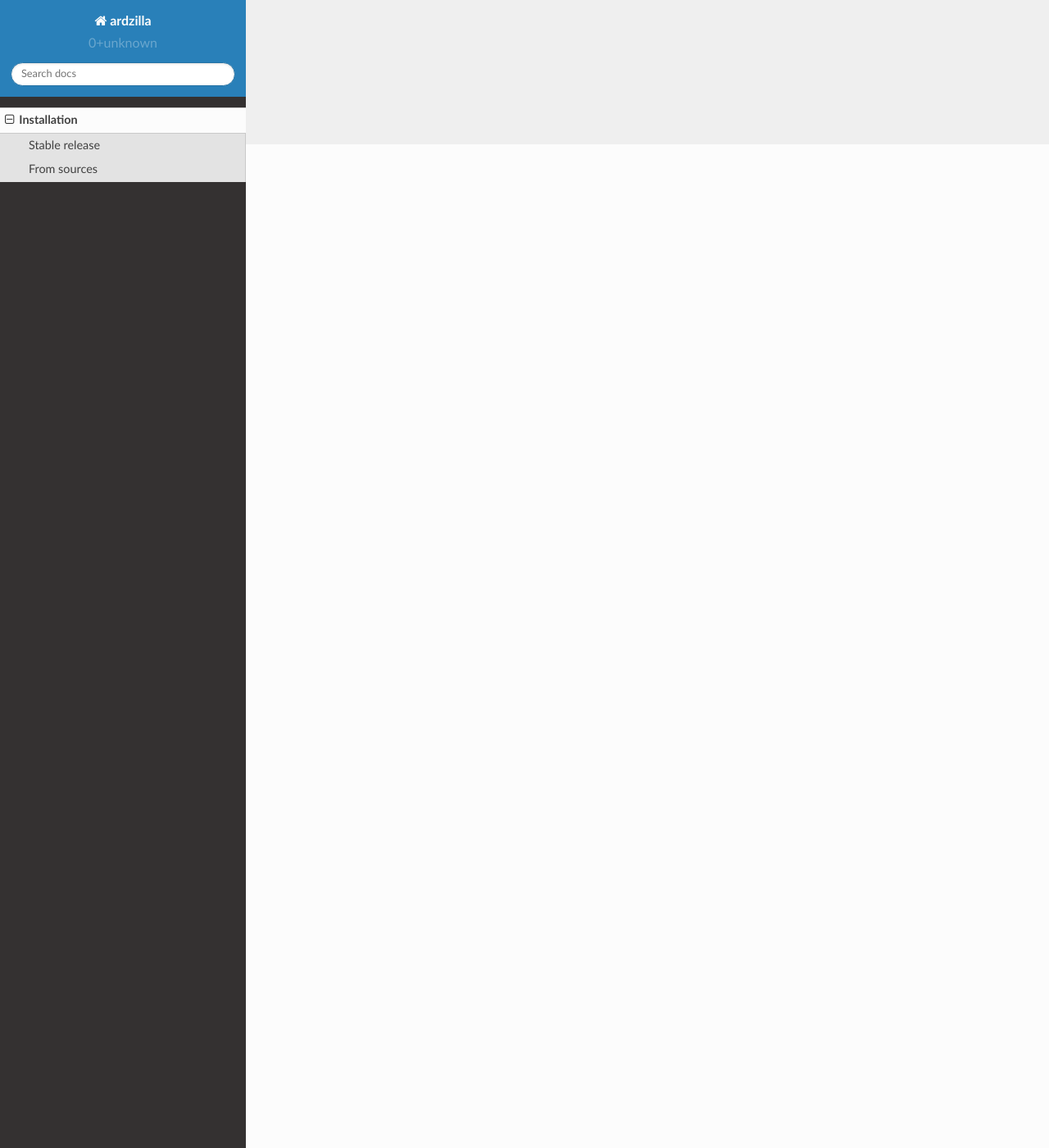
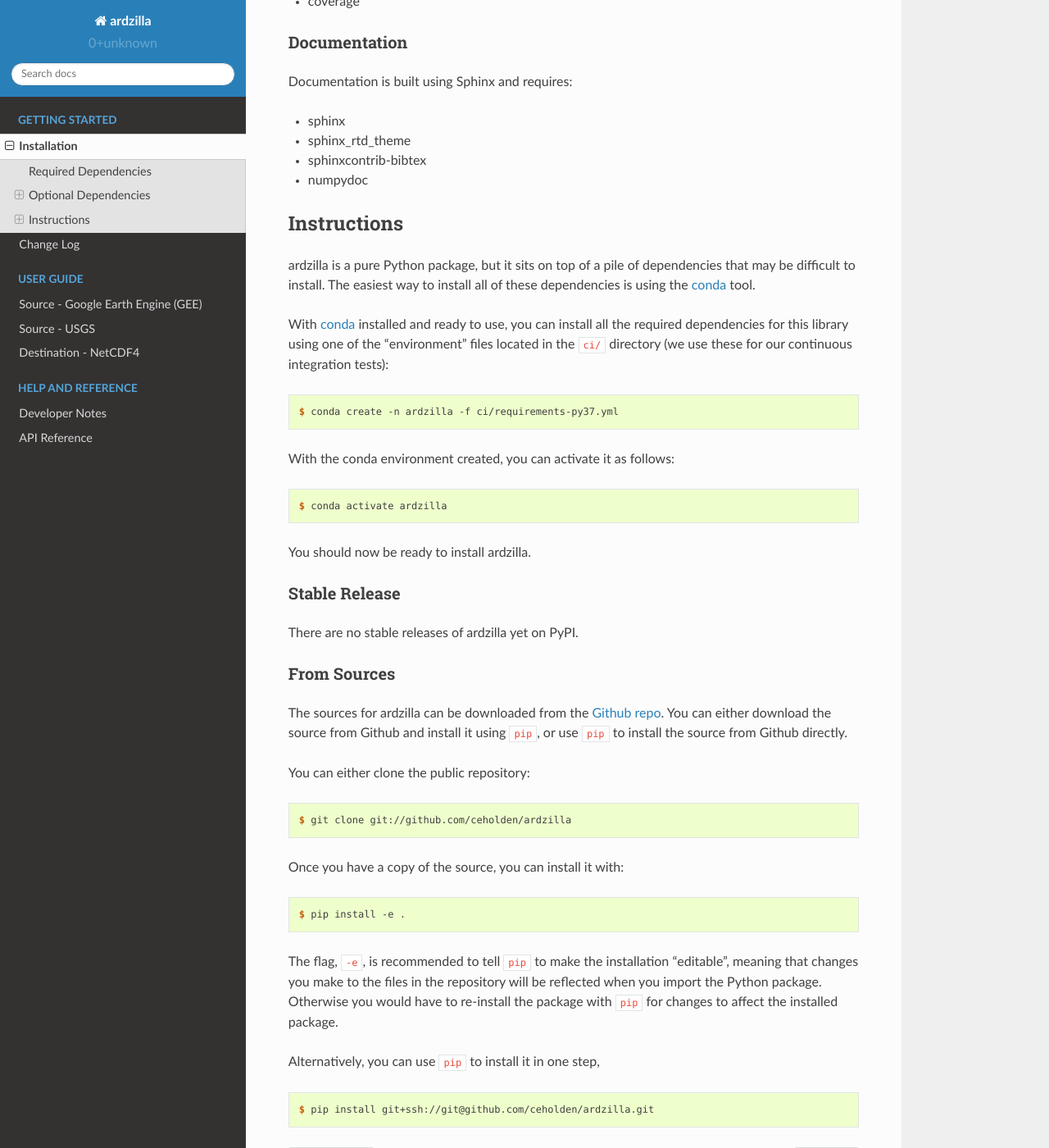
Before and after one commit to ceholden/cedar-datacube, a Sphinx documentation site: the page built from docs/source/install.rst, in a window 1280 px wide and 1400 px high, scrolled down 1224 px. Shown: the whole window at 82% size. Built offline with Sphinx 7.4.7 and the Read the Docs theme 2.0.0, drawn with Linux system fonts in a browser that asks for light colours; some of the changed text lies outside the part shown.

Commit message:
Skeleton of docs

```diff
--- /dev/null
+++ b/docs/source/dev.rst
@@ -0,0 +1,71 @@
+.. _dev:
+
+===============
+Developer Notes
+===============
+
+Documentation
+=============
+
+We use Sphinx to generate documentation. Docstrings will be parsed using
+the Napoleon Sphinx extension and should follow the `NumPy style`_ shown in
+Napoleon's docs, which is based on the full `Numpy Style Guide`_. This is
+the same style used by `scikit-learn`_ and xarray_, for example.
+
+
+API Doc
+-------
+
+When adding new modules, update the API docs for the new code:
+
+.. code-block:: console
+
+   cd docs/
+   sphinx-apidoc -f -e -o source/ardzilla ../ardzilla
+
+HTML
+----
+
+The build process for HTML can be run using ``make``:
+
+.. code-block:: console
+
+   cd docs/
+   make html
+
+The output HTML files will be put in ``docs/build/html/``.
+
+Testing
+=======
+
+We use pytest_ to run our unit and integration tests, and rely on the
+following plugins:
+
+- pytest-cov
+- pytest-lazy-fixture
+- pytest-runner
+
+See pytest's documentation for full details on how to run it, but one example
+of how to run tests might be:
+
+.. code-block:: console
+
+   pytest -r ardzilla/ --cov=ardzilla/ --cov-report=term
+
+
+This command will run the tests, measure the test coverage against the lines of
+code in the ardzilla package, and report the coverage summary statistics to
+the terminal.
+
+Continuous Integration
+======================
+
+We use `Travis CI`_ for continuous integration testing.
+
+
+.. _xarray: http://xarray.pydata.org
+.. _scikit-learn: https://scikit-learn.org
+.. _Numpy Style Guide: https://github.com/numpy/numpy/blob/master/doc/HOWTO_DOCUMENT.rst.txt
+.. _Numpy Style: https://sphinxcontrib-napoleon.readthedocs.io/en/latest/index.html
+.. _pytest: https://docs.pytest.org
+.. _Travis CI: https://docs.travis-ci.com/
--- a/docs/source/history.rst
+++ b/docs/source/history.rst
@@ -1 +1,3 @@
-.. include:: ../HISTORY.rst
+.. _history:
+
+.. include:: ../../CHANGELOG.rst
--- a/docs/source/install.rst
+++ b/docs/source/install.rst
@@ -4,29 +4,105 @@
 Installation
 ============
 
+Required Dependencies
+---------------------
 
-Stable release
---------------
+The core dependencies are:
 
-To install ardzilla, run this command in your terminal:
+- Python 3.6 or later
+- `dask <http://dask.pydata.org>`__
+- `distributed <http://distributed.dask.org>`__
+- numpy
+- pandas
+- xarray
+- toolz
+- affine
+- rasterio (>=1.0.14)
+- pyyaml
+
+Optional Dependencies
+---------------------
+
+Google Earth Engine (GEE)
+~~~~~~~~~~~~~~~~~~~~~~~~~
+
+To enable any of the capabilities of ardzilla that relate to the Google Earth
+Engine, including downloading ARD from the GEE, you will need the following:
+
+- appmode
+- google-api-python-client
+- earthengine-api
+- google-auth-httplib2
+- google-auth-oauthlib
+
+Command Line Interface
+~~~~~~~~~~~~~~~~~~~~~~
+
+For the command line interface, the following are also required:
+
+- click
+- click-plugins
+- cligj (>=0.5)
+
+Tests
+~~~~~
+
+We use pytest to run the tests in this package, and require:
+
+- pytest
+- pytest-cov
+- pytest-lazy-fixture
+- coverage
+
+Documentation
+~~~~~~~~~~~~~
+
+Documentation is built using Sphinx and requires:
+
+- sphinx
+- sphinx_rtd_theme
+- sphinxcontrib-bibtex
+- numpydoc
+
+
+Instructions
+------------
+
+ardzilla is a pure Python package, but it sits on top of a pile of dependencies
+that may be difficult to install. The easiest way to install all of these
+dependencies is using the conda_ tool.
+
+With conda_ installed and ready to use, you can install all the required
+dependencies for this library using one of the "environment" files located in
+the ``ci/`` directory (we use these for our continuous integration tests):
 
 .. code-block:: console
 
-    $ pip install ardzilla
-
-This is the preferred method to install ardzilla, as it will always install the most recent stable release.
-
-If you don't have `pip`_ installed, this `Python installation guide`_ can guide
-you through the process.
-
-.. _pip: https://pip.pypa.io
-.. _Python installation guide: http://docs.python-guide.org/en/latest/starting/installation/
+   $ conda create -n ardzilla -f ci/requirements-py37.yml
 
 
-From sources
-------------
+With the conda environment created, you can activate it as follows:
 
-The sources for ardzilla can be downloaded from the `Github repo`_.
+.. code-block:: console
+
+   $ conda activate ardzilla
+
+You should now be ready to install ardzilla.
+
+
+Stable Release
+~~~~~~~~~~~~~~
+
+There are no stable releases of ardzilla yet on PyPI.
+
+
+From Sources
+~~~~~~~~~~~~
+
+The sources for ardzilla can be downloaded from the `Github repo`_. You can
+either download the source from Github and install it using ``pip``, or use
+``pip`` to install the source from Github directly.
+
 
 You can either clone the public repository:
 
@@ -34,18 +110,24 @@
 
     $ git clone git://github.com/ceholden/ardzilla
 
-Or download the `tarball`_:
-
-.. code-block:: console
-
-    $ curl  -OL https://github.com/ceholden/ardzilla/tarball/master
-
 Once you have a copy of the source, you can install it with:
 
 .. code-block:: console
 
-    $ python setup.py install
+    $ pip install -e .
+
+The flag, ``-e``, is recommended to tell ``pip`` to make the installation
+"editable", meaning that changes you make to the files in the repository
+will be reflected when you import the Python package. Otherwise you would
+have to re-install the package with ``pip`` for changes to affect the installed
+package.
+
+Alternatively, you can use ``pip`` to install it in one step,
+
+.. code-block:: console
+
+   $ pip install git+ssh://git@github.com/ceholden/ardzilla.git
 
 
+.. _conda: http://conda.io
 .. _Github repo: https://github.com/ceholden/ardzilla
-.. _tarball: https://github.com/ceholden/ardzilla/tarball/master
--- /dev/null
+++ b/docs/source/netcdf4.rst
@@ -0,0 +1,7 @@
+.. _netcdf4:
+
+=====================
+Destination - NetCDF4
+=====================
+
+Write ARD to NetCDF4
--- /dev/null
+++ b/docs/source/usgs.rst
@@ -0,0 +1,8 @@
+.. _usgs:
+
+=============
+Source - USGS
+=============
+
+Currently not implemented, but you can use the tools for writing to NetCDF4
+to help create ARD for now.
```
Also changed, not shown: docs/source/api.rst (added, +9 -0 lines), docs/source/gee.rst (added, +7 -0 lines), docs/source/index.rst (+37 -9 lines), docs/source/faq.rst (added).
